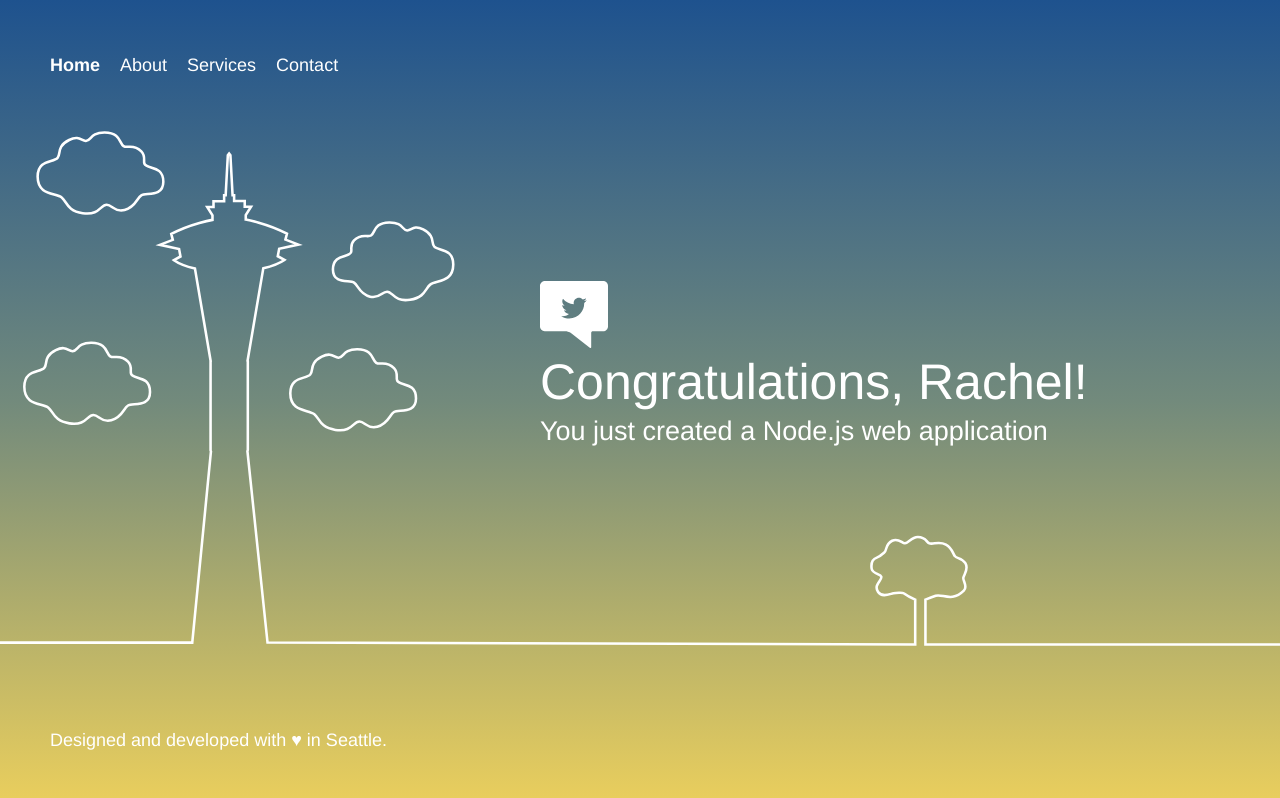
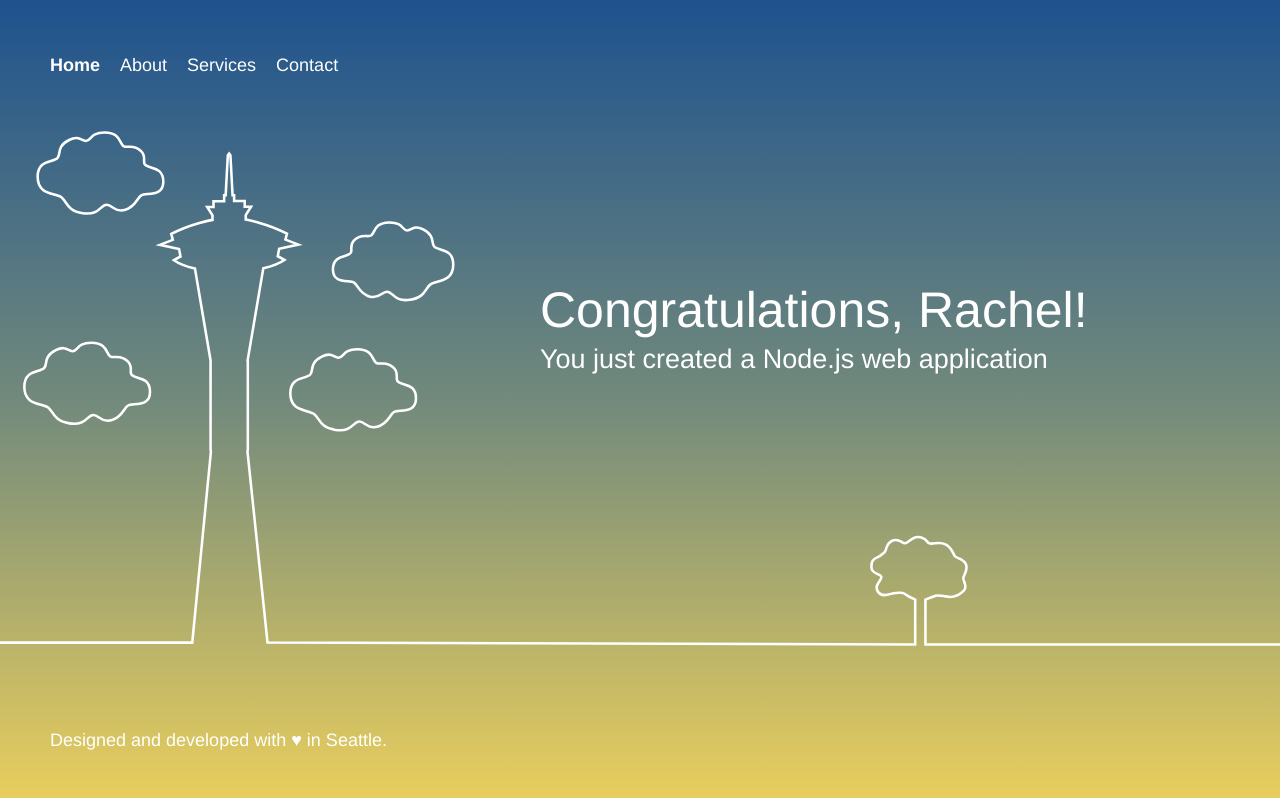
Before and after one commit to relkin01/TestFood, a plain HTML site: page public/index.html in a window 1280 px wide. Drawn offline with Linux system fonts and the light colour scheme.

Commit message:
Removed Twitter.

```diff
--- a/public/index.html
+++ b/public/index.html
@@ -56,7 +56,6 @@
         </header>
 
         <div class="message">
-            <a class="twitter-link" href="http://twitter.com/home/?status=I%20created%20a%20project%20with%20AWS%20CodeStar!%20%23AWS%20%23AWSCodeStar%20https%3A%2F%2Faws.amazon.com%2Fcodestar"><img src="assets/img/tweet.svg" /></a>
             <div class="text">
                 <h1>Congratulations, Rachel!</h1>
                 <h2>You just created a Node.js web application</h2>
```
